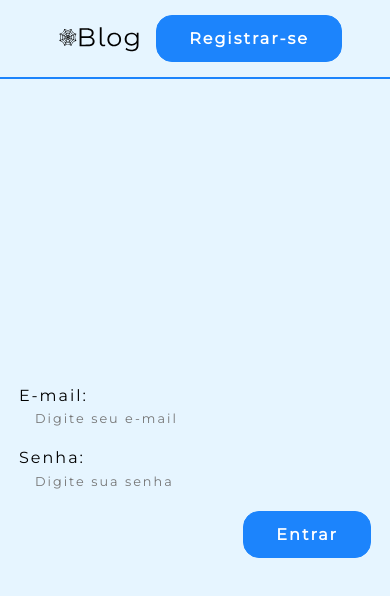
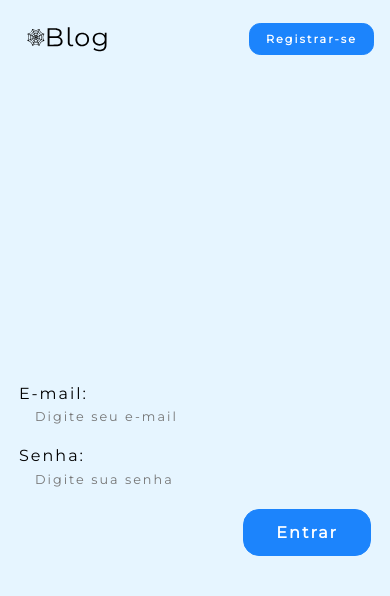
Before and after one commit to GuilhermeSouzaGit/blog-frontend, a React (Create React App) app: page /login in a window 390 px wide. Shown: the top 596 px of the page. Built offline with nearby package versions, Linux system fonts and the light colour scheme.

Commit message:
feat: added stylizations for new logo and the darkmode component and added media queries

```diff
--- a/src/components/Navbar/Navbar.css
+++ b/src/components/Navbar/Navbar.css
@@ -2,8 +2,12 @@
 	display: flex;
 	align-items: center;
 	justify-content: space-between;
-	border-bottom: 2px solid #1C84FC;
+	border-bottom: 2px solid var(--navbar-border-bottom-color);
 	padding: .6rem 3rem;
+}
+
+.navbar-container a {
+	text-decoration: none;
 }
 
 .btn-navbar {
@@ -20,8 +24,82 @@
 
 .navbar-content {
 	display: flex;
+	gap: 1rem;
+	align-items: center;
 }
 
 li {
 	list-style: none;
+	display: inline-flex;
 }
+
+.dark-mode-btn {
+	border: none;
+	cursor: pointer;
+	display: inline-flex;
+}
+
+@media (max-width: 700px) {
+	.navbar-container {
+		padding: .6rem 2rem;
+	}
+
+	.navbar-container a h1 {
+		font-size: 1.2rem;
+	}
+
+	.btn-navbar {
+		font-size: .8rem;
+		padding: .6rem 1.6rem;
+		border-radius: .8rem;
+	}
+
+	.navbar-content {
+		gap: .6rem;
+	}
+}
+
+@media (max-width: 500px) {
+	.navbar-container {
+		padding: .6rem 1rem;
+	}
+
+	.navbar-container a h1 {
+		font-size: 1rem;
+	}
+
+	.btn-navbar {
+		font-size: .7rem;
+		padding: .5rem 1rem;
+		border-radius: .7rem;
+	}
+
+	.navbar-content {
+		gap: .4rem;
+	}
+
+	.dark-mode-btn svg {
+		width: 26px;
+	}
+}
+
+@media (max-width: 360px) {
+	.navbar-container {
+		padding: .4rem .6rem;
+	}
+
+	.navbar-container a h1 {
+		font-size: .8rem;
+	}
+
+	.btn-navbar {
+		font-size: .6rem;
+		padding: .4rem .5rem;
+		border-radius: .5rem;
+		font-weight: 400;
+	}
+
+	.navbar-content {
+		gap: .2rem;
+	}
+}
```
